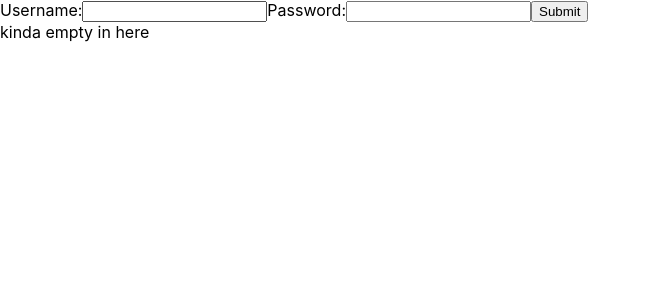
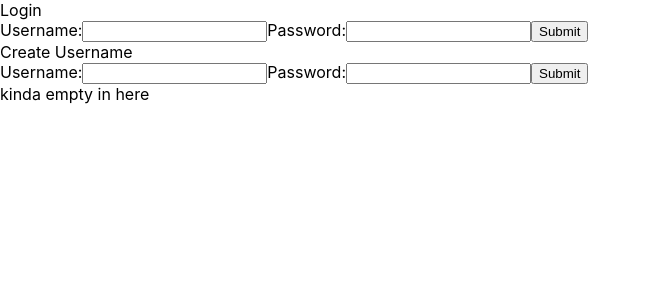
Before and after one commit to benryne/diy-home-tools, a React (Create React App) app in the folder client/: page / in a window 1280 px wide. Shown: the top 300 px of the page, without its empty margins (0-650 px from the left). Built offline with nearby package versions, Linux system fonts and the light colour scheme.

Commit message:
fixed gitignore and node modules

```diff
--- a/client/src/App.js
+++ b/client/src/App.js
@@ -5,7 +5,7 @@ import Login from './Components/login';
 // import ProjectSearch from './Components/projectSearch';
 import ProjectList from './Components/projectList';
 import NewProject from './Components/newProject';
-import ProjectCreator from './Components/projectCreator'
+import ProjectCreator from './Components/projectEditor'
 
 function App() {
 
--- a/client/src/Components/login.js
+++ b/client/src/Components/login.js
@@ -5,6 +5,8 @@ function Login(props) {
     const [loggedIn,setLoggedIn] = useState(false)
     const [password, setPassword] = useState('')
     const [username, setUsername] = useState('')
+    const [newPassword, setNewPassword] = useState('')
+    const [newUsername, setNewUsername] = useState('')
     const [errorMessage,setErrorMessage] = useState('')
 
     const handleSubmit = (event) => {
@@ -36,12 +38,37 @@ function Login(props) {
     }
 
 
+    const handleNewSubmit = (event) => {
+        event.preventDefault();
+        const apiURL = `http://localhost:5000/create-user?name=${newUsername}&password=${newPassword}`
+        fetch(apiURL)
+            .then((response) => response.json())
+            .then((data) => {
+                console.log(data)
+                props.provideUserInfo({name: newUsername, id: data._id, projects: []})
+                setLoggedIn(true)
+            })
+        setNewUsername('')
+        setNewPassword('')
+
+    }
+
+    const handleNewUsernameChange = (event) => {
+        setNewUsername(event.target.value)
+    }
+
+    const handleNewPasswordChange = (event) => {
+        setNewPassword(event.target.value)
+    }
+
+
     if(loggedIn === true) {
         return(null)
     }
     else {
         return(
             <div>
+                <div>Login</div>
                 <form onSubmit={handleSubmit}>
                     <label>
                         Username:
@@ -54,6 +81,18 @@ function Login(props) {
                         <input type="submit" value="Submit" />
                 </form>
                 <div>{errorMessage}</div>
+                <div>Create Username</div>
+                <form onSubmit={handleNewSubmit}>
+                    <label>
+                        Username:
+                        <input type="text" value={newUsername} onChange={handleNewUsernameChange} />
+                    </label>
+                    <label>
+                        Password:
+                        <input type="text" value={newPassword} onChange={handleNewPasswordChange} />
+                    </label>
+                        <input type="submit" value="Submit" />
+                </form>
             </div>
        )
     }
--- /dev/null
+++ b/client/src/Components/project.js
@@ -0,0 +1,29 @@
+import React, {useState,useEffect} from 'react';
+
+
+function Project(props) {
+
+    const [name,setName] = useState('')
+    const [id,setId] = useState(props.id)
+    const [tools,setTools] = useState('')
+
+    useEffect(() => {
+        setId(props.id)
+        const apiURL = `http://localhost:5000/project-by-id?projectid=${id}`
+        fetch(apiURL)
+            .then((response) => response.json())
+            .then((data) => {
+                console.log(data)
+                let info = data[0];
+                setName(data.name);
+            })
+    })
+
+
+    return(
+        <div>{name}</div>
+    )
+
+}
+
+export default Project;
--- a/client/src/Components/projectCreator.js
+++ /dev/null
@@ -1,11 +0,0 @@
-import React, {useState,useEffect} from 'react';
-
-function ProjectCreator(props) {
-    return(
-        <div>
-            ProjectCreator
-        </div>
-    )
-}
-
-export default ProjectCreator;
--- /dev/null
+++ b/client/src/Components/projectEditor.js
@@ -0,0 +1,16 @@
+import React, {useState,useEffect} from 'react';
+
+function ProjectEditor(props) {
+
+    const [projectName,setProjectName] = useState('')
+    const [toolsSelected,setToolsSelected] = useState([])
+
+
+    return(
+        <div>
+            ProjectCreator
+        </div>
+    )
+}
+
+export default ProjectEditor;
--- a/client/src/Components/projectList.js
+++ b/client/src/Components/projectList.js
@@ -1,4 +1,6 @@
 import React, {useState,useEffect} from 'react';
+import Project from './project'
+
 
 function ProjectList(props) {
 
@@ -12,7 +14,7 @@ function ProjectList(props) {
         setId(props.user.id)
         setProjects(props.user.projects)
     })
-    if(name == undefined) {
+    if(name == undefined || projects.length == 0) {
         return(
             <div>
                 kinda empty in here
@@ -20,7 +22,7 @@ function ProjectList(props) {
         )
     }
     return(
-        projects.map((p) => <div>{p}</div>)
+        projects.map((p) => <Project id={p} display></Project>)
 
     )
 }
```
Also changed, not shown: client/src/Components/tool.js (added, +18 -0 lines), client/src/Components/ttol.js (added), 2 other files (tests, documents, lock files or other folders).
